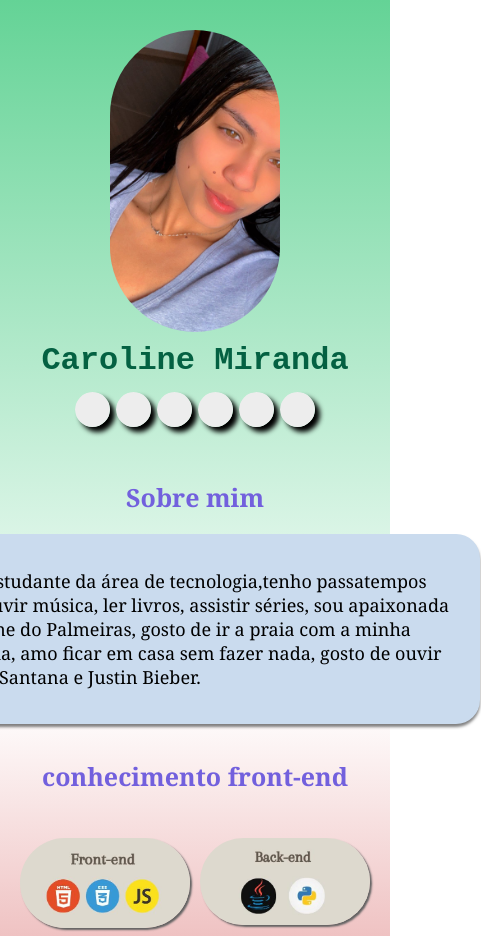
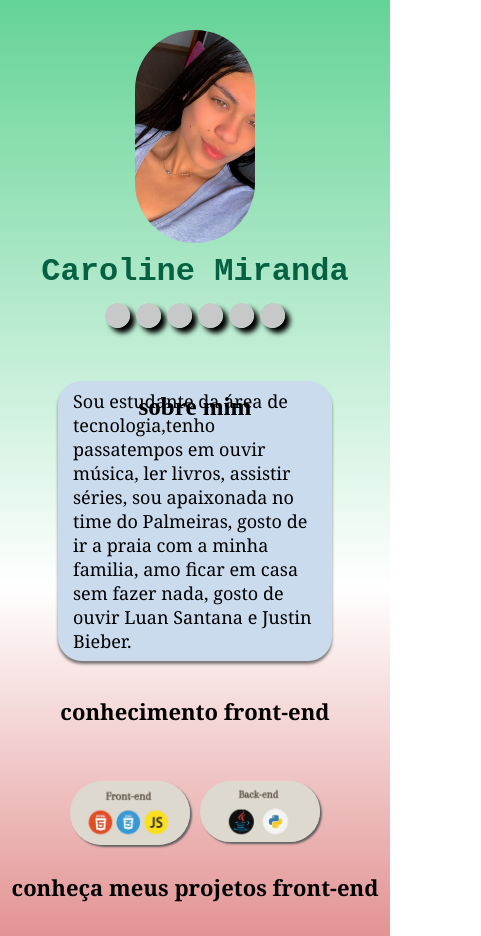
Before and after one commit to carolinessz/meuperfil, a plain HTML site: page index.html in a window 390 px wide. Shown: the top 936 px of the page, 481 px wide, since content can reach past the window. Drawn offline with Linux system fonts and the light colour scheme; a script that the page names is missing.

Commit message:
Add files via upload
aula 5

```diff
--- a/css/main.css
+++ b/css/main.css
@@ -39,40 +39,39 @@ body{
         justify-content: center;
         align-items: center; /*alinhamento de itens */
     }
-    .icon, .email {
+    .icon, #email {
         display: inline-block;
-        height: 35px;
-        width: 35px;
-        border-radius: 30px;
-        transition: all 0.3s ease-out;
+        height: 50px;
+        width: 50px;
+        border-radius: 50px;
+        transition: all 0.2s ease-in-out;
         box-shadow:  5px 5px 5px rgb(0, 0, .1);
         cursor: pointer;
         margin: 3px;
         overflow: hidden;
     }
-    .icon i, .email i{
-     display: inline-block;
-     width: 35px;
-     height: 35px;
-     line-height: 35px;
-     text-align: center;
-     font-size: 22px;
-     border-radius: 30px;
-     background-color: rgb(237, 237, 237);
-     color: #308ff4;
-     cursor: pointer;
+    .icon i, #email i{
+        display: inline-block;
+        width: 50px;
+        height: 50px;
+        line-height: 50px;
+        text-align: center;
+        font-size: 20px;
+        border-radius: 30px;
+        background-color: #c7c8c8;
     }
     .icon span a{
         list-style:none;
-        font-family: Arial, Helvetica, sans-serif;
+        font-family:Arial, Helvetica, sans-serif;
         float: right;
         margin-right: 23px;
         color:#308ff4;
-        line-height: 35px;
+        line-height: 50px;
         font-size: 17px;
+        text-decoration: none;
     }
     .name-icon{
-        font-family: Arial, Helvetica, sans-serif;
+        font-family: 'Times New Roman', Times, serif;
         margin-right: 40px;
         float: right;
         color: #c7c8c8;
@@ -81,7 +80,7 @@ body{
         font-size: 17px;
     }
     .icon:hover{
-        width: 125px;
+        width: 150px;
         background-color:rgb(237, 237, 237);
         border-radius: 20px;
     }
@@ -106,7 +105,7 @@ body{
         background: #a9eeee;
        }
 
- .email:hover i{
+ #email:hover i{
    background: palevioletred;
     }
 
@@ -115,6 +114,7 @@ body{
 
     /* Css TEXTO */
     .texto{
+        position: relative;
         display: flex;
         justify-content: center; /* centalizar texto */
         align-items: center;
@@ -134,17 +134,15 @@ body{
         box-shadow: 0 3px 3px rgba(0,0,0,0.5); /* RGB-A = Alpha para transparência */
         cursor: pointer;
     }
-    .titulo{
+    #sobre-mim{
+     position: absolute;
+     top: 8px;
      display: flex;
-     justify-content: center; /*centralizar texto */
-     align-items: center;
-     margin: auto;
-     margin-top: 20px;
-     display: flex;
-     color: #7260dd;
-     font-family: Georgia, 'Times New Roman', Times, serif;
+     color: #000000;
      font-size: 25px;
-     text-align:justify;
+     text-align: center;
+     font-family: 'Times New Roman', Times, serif;
+     line-height: 35px;
     }
 
 .linguagem{
@@ -170,6 +168,15 @@ body{
  .projetos a{
   text-decoration:none; /* é usada para definir a formatação de underline*/
   color: #000000;
+ }
+
+ .subtitulo{
+    display: flex;
+    justify-content: center;
+    color: #000000;
+    font-size: 25px;
+    font-family: Georgia, 'Times New Roman', Times, serif;
+    margin-top: 40px;
  }
 
  .item{
@@ -209,3 +216,87 @@ body{
     padding: 50px;
     font-family: 'Times New Roman', Times, serif;
  }
+
+ /*fim das configurações para DESKTOP */
+
+ /*Dispositivo Mobiles */
+
+ @media(max-width:700px){  /*resolução700px*/
+    .imagem img{
+        width: 150px;
+        border-radius: 200px;
+        margin-top: 30px;
+    }
+    .texto{
+        width: 350px;
+        height: 200px;
+
+    }
+    .linguagem img{
+        width:165px;
+    }
+    .item{
+        width: 350px;
+    }
+    #video{
+        width: 330px;
+    }
+ }  /* fim resolução 700px */
+
+ @media(max-width:500px){
+    .imagem img {
+        width: 120px;
+    }
+    .texto{
+        padding: 15px;
+        width: 244px;
+        height: 250px;
+        margin-top: 30px;
+    }
+    .subtitulo{
+        font-size: 22px;
+        margin-top: 22px;
+    }
+    p{
+        display: flex;
+        justify-content: center;
+        align-items: center;
+    }
+    #video{
+        width: 270px;
+        height: 160px;
+    }
+    .item{
+        width: 265px;
+        height: 40px;
+    }
+    .linguagem img {
+        margin-top: 15px;
+        width: 120px;
+    }
+    .icon, #email{
+     width: 25px;
+     height: 25px;
+     border-radius: 30px;
+
+    }
+    .icon i, #email i{
+     width: 25px;
+     height: 25px;
+     line-height: 25px;
+     text-align: center;
+     font-size: 15px;
+     border-radius: 30px;
+    }
+    .icon span{
+        margin-right: 43px;
+        line-height: 20px;
+        font-size: 17px;
+    }
+    .rodape{
+        font-size: 20px;
+        margin-top: 30px;
+        padding: 20px;
+    }
+
+}/* fim resolução 500px */
--- a/index.html
+++ b/index.html
@@ -10,45 +10,48 @@
 </head>
 <body>
 <main class="#">
-   <div class="imagem">
+   <header class="imagem">
        <img src="img/foto.jpg" alt="foto do perfil">
- </div>
+ </header>
 <div class="name">Caroline Miranda</div>
-     <div class="redes-sociais">
+     <section class="redes-sociais">
          <div class="icon">
-           <a href= "https://github.com/carolinessz" target="_blank"><i class=" ph ph-github-logo"></i></a>
+           <a href= "https://github.com/carolinessz" target="_blank"><i class="ph ph-github-logo"></i></a>
              <span><a href="https://github.com/carolinessz" target="_blank"> github</a></span>
          </div>
      <div class="icon">
-      <a href="https://www.instagram.com/_carolinessz/ " target="_blank"> <i class=" ph ph-instagram-logo"></i></a>
+      <a href="https://www.instagram.com/_carolinessz/ " target="_blank"> <i class="ph ph-instagram-logo"></i></a>
       <span><a href="https://www.instagram.com/_carolinessz/ "> Instagram</a></span>
      </div>
     <div class="icon">
     <a heref="https://br.pinterest.com/carolinemiranda0726/" target="_blank"> <i class="ph ph-pinterest-logo"></i></a>
-    <span><a href="https://br.pinterest.com/carolinemiranda0726/"> pinterest</a></span>
+    <span>
+      <a href="https://br.pinterest.com/carolinemiranda0726/">pinterest</a>
+    </span>
     </div>
     <div class="icon">
-     <a href="https://www.tiktok.com/@_carolinessz" target="_blank"> <i class="ph ph-tiktok-logo"></i></a>
-      <sapn><a href="https://www.tiktok.com/@_carolinesszz"> tiktok </a></sapn>
+     <a href="https://www.tiktok.com/@_carolinessz" target="_blank">
+      <i class="ph ph-tiktok-logo"></i>
+    </a>
+      <span><a href="https://www.tiktok.com/@_carolinesszz"> tiktok </a></span>
     </div>
     <div class="icon">
     <a href="https://twitter.com/_carolinessz" target="_blank"> <i class="ph ph-twitter-logo"></i></a>
     <span><a href="https://twitter.com/_carolinessz"> twitter </a></span>
     </div>
-     <div class="email">
+     <div id="email">
      <a href="mailto:caroline0711minda@gmail.com"> <i class="ph ph-microsoft-outlook-logo"></i></a>
      </div>
-    </div> <!-- fim das redes sociais -->
-
-    <h2 class="titulo"> Sobre mim </h2>
+    </section> <!-- fim das redes sociais -->
 
     <div class="texto">
+      <h2 id="sobre-mim">sobre mim </h2>
         <p>
             Sou estudante da área de tecnologia,tenho passatempos em ouvir música, ler livros, assistir séries, sou apaixonada no time do Palmeiras, gosto de ir a praia com a minha familia, amo ficar em casa sem fazer nada, gosto de ouvir Luan Santana e Justin Bieber.
         </p>
     </div> <!-- Fim sobre mim -->
 
-    <h2 class="titulo"> conhecimento front-end </h2>
+    <h2 class="subtitulo"> conhecimento front-end </h2>
 
 <div class="linguagem"> <!-- linguagem de programação-->
     <div class="front">
@@ -60,17 +63,17 @@
     </div>
 </div>
 
-<h2 class="titulo"> conheça meus projetos front-end </h2>
+<h2 class="subtitulo"> conheça meus projetos front-end </h2>
 <div class="projetos">
   <div class="item" id="formulario"> Amar não é pecado</div>
-<iframe id= "video" width="600"height="400" src="https://www.youtube.com/embed/Xh7bdsJWJCU" title="Luan Santana - Amar não é pecado (Oficial)" frameborder="0" allow="accelerometer; autoplay; clipboard-write; encrypted-media; gyroscope; picture-in-picture; web-share" allowfullscreen></iframe>
+<iframe id= "video" class="videoAmarnãoépecado" width="600"height="400" src="https://www.youtube.com/embed/Xh7bdsJWJCU" title="Luan Santana - Amar não é pecado (Oficial)" frameborder="0" allow="accelerometer; autoplay; clipboard-write; encrypted-media; gyroscope; picture-in-picture; web-share" allowfullscreen></iframe>
 
 <div class="item" id="site"> Luan santana </div>
-<iframe id="video" width="600" height="400" src="https://www.youtube.com/embed/Xh7bdsJWJCU" title="Luan Santana - Amar não é pecado (Oficial)" frameborder="0" allow="accelerometer; autoplay; clipboard-write; encrypted-media; gyroscope; picture-in-picture; web-share" allowfullscreen></iframe>
+<iframe id="video" class="videoLuansantana" width="600" height="400" src="https://www.youtube.com/embed/Xh7bdsJWJCU" title="Luan Santana - Amar não é pecado (Oficial)" frameborder="0" allow="accelerometer; autoplay; clipboard-write; encrypted-media; gyroscope; picture-in-picture; web-share" allowfullscreen></iframe>
 </div>
 
 <div class="item" id="buffet"> Meu amor </div>
-<iframe id="video" width="600" height="400" src="https://www.youtube.com/embed/Xh7bdsJWJCU" title="Luan Santana - Amar não é pecado (Oficial)" frameborder="0" allow="accelerometer; autoplay; clipboard-write; encrypted-media; gyroscope; picture-in-picture; web-share" allowfullscreen></iframe>
+<iframe id="video" class="videoMeuamor" width="600" height="400" src="https://www.youtube.com/embed/Xh7bdsJWJCU" title="Luan Santana - Amar não é pecado (Oficial)" frameborder="0" allow="accelerometer; autoplay; clipboard-write; encrypted-media; gyroscope; picture-in-picture; web-share" allowfullscreen></iframe>
 </div>
 <footer class="rodape">
   <p class="ult-paragrafo">&copy;2023- Caroline Miranda</p>
--- /dev/null
+++ b/js/script.js
@@ -0,0 +1,29 @@
+// tres constantes para referenciar as ITEM nas divs projetos
+const Amarnãoépecado=document.getElementById('Amar não é pecado');
+const Luansantana=document.getElementById('Luan santana');
+const Meuamor=document.getElementById('Meu amor');
+
+const videoAmarnãoépecado=document.querySelector('.videoAmarnãoépecado');
+const videoLuansantana=document.querySelector('.videoLuansantana');
+const videoMeuamor=document.querySelector('.videoMeuamor');
+
+// evento de click
+Amarnãoépecado.addEventListener('clik',()=>{
+    Amarnãoépecado.classList.toggle('active');
+    videoAmarnãoépecado.classList.toggle('active');
+    videoLuansantana.classList.toggle('active');
+    videoMeuamor.classList.toggle('active');
+});
+
+Luansantana.addEventListener('clik',()=>{
+    Amarnãoépecado.classList.toggle('active');
+    videoAmarnãoépecado.classList.toggle('active');
+    videoLuansantana.classList.toggle('active');
+    videoMeuamor.classList.toggle('active');
+});
+
+Meuamor.addEventListener('clik',()=>{
+    Amarnãoépecado.classList.toggle('active');
+    videoAmarnãoépecado.classList.toggle('active');
+    videoLuansantana.classList.toggle('active');
+    videoMeuamor.classList.toggle('active');
```
